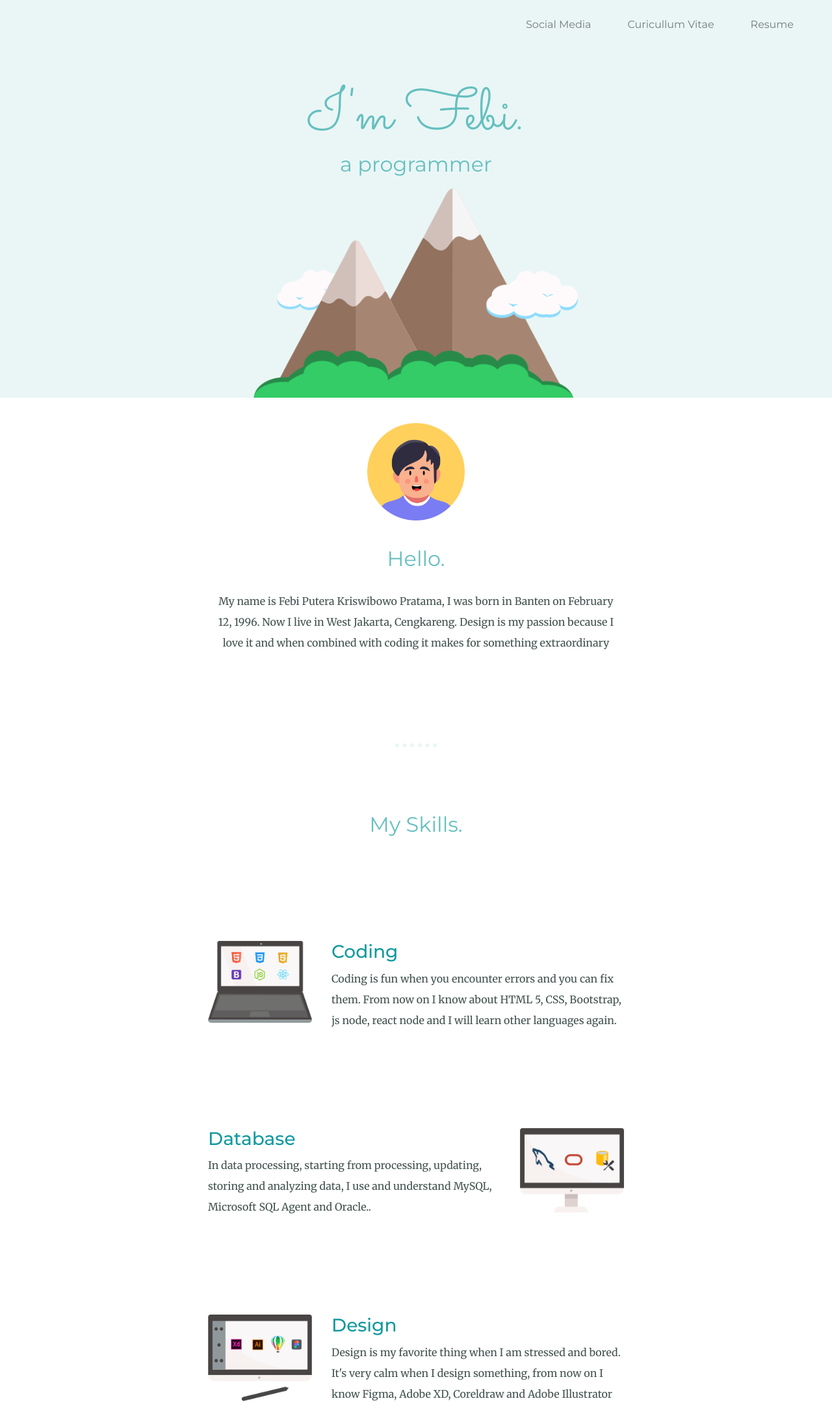
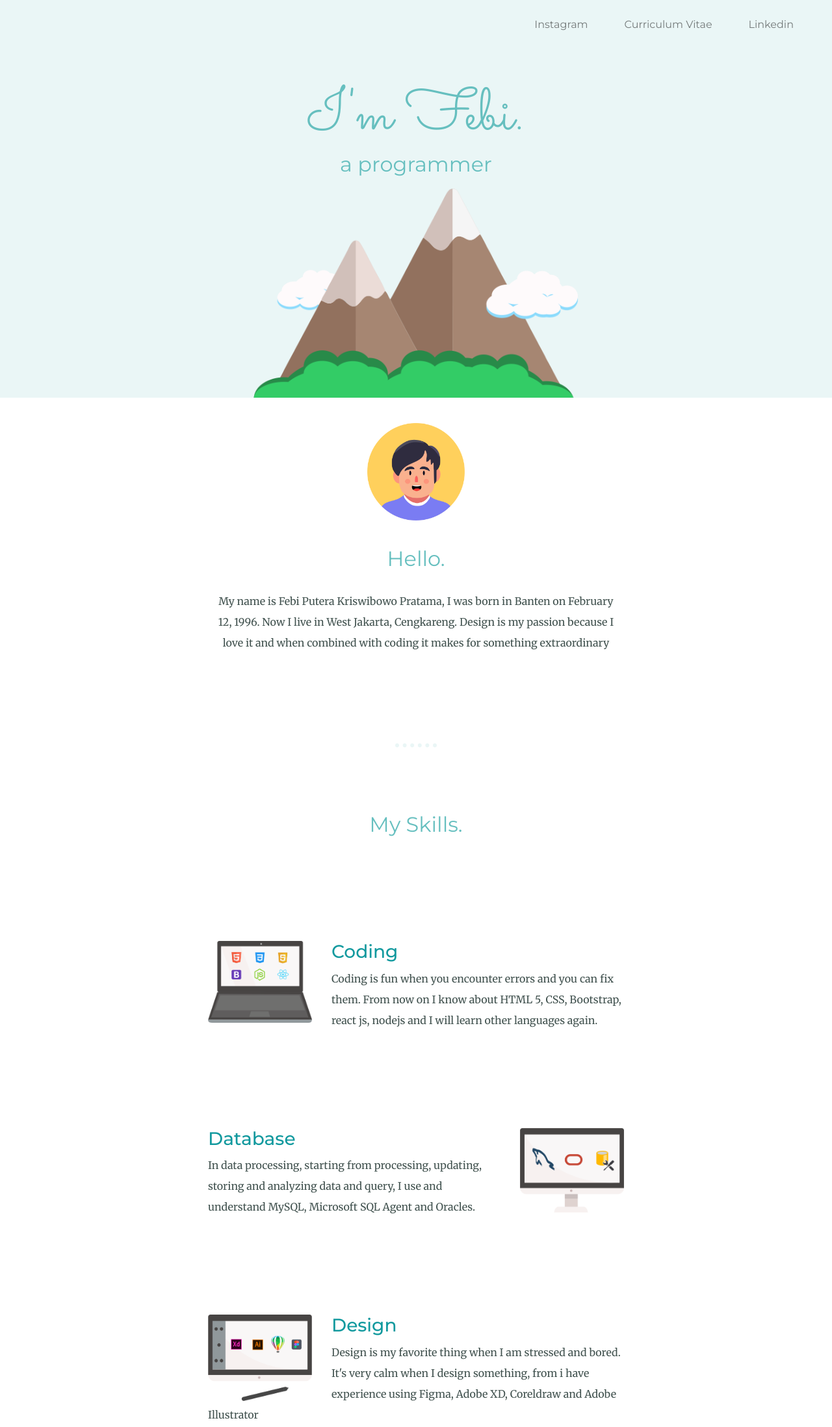
Before and after one commit to febiputera/febiportofolio, a plain HTML site: page index.html in a window 1280 px wide. Shown: the top 2196 px of the page at 65% size. Drawn offline with nearby package versions, Linux system fonts and the light colour scheme.

Commit message:
Add files via upload

```diff
--- a/index.html
+++ b/index.html
@@ -45,13 +45,13 @@
         <div class="collapse navbar-collapse" id="navbarSupportedContent">
           <ul class="navbar-nav ml-auto">
             <li class="nav-item">
-              <a class="nav-link" href="https://www.instagram.com/febiui/">Social Media</a>
+              <a class="nav-link" href="https://www.instagram.com/febiui/">Instagram</a>
             </li>
             <li class="nav-item">
-              <a class="nav-link" href="file/CV.pdf">Curicullum Vitae</a>
+              <a class="nav-link" href="file/CV-Febi Putera.pdf">Curriculum Vitae</a>
             </li>
             <li class="nav-item">
-              <a class="nav-link" href="file/Resume.pdf">Resume</a>
+              <a class="nav-link" href="https://www.linkedin.com/in/febi-putera-kriswibowo-pratama-814248172/">Linkedin</a>
 
             </li>
           </ul>
@@ -94,20 +94,20 @@
     <div class="skill-row">
       <img class="gambar-development" src="images/1.koding.png" alt="skill-koding">
       <h3>Coding</h3>
-      <p class="description-skill-development">Coding is fun when you encounter errors and you can fix them. From now on I know about HTML 5, CSS, Bootstrap, js node, react node and I will learn other languages again.</p>
+      <p class="description-skill-development">Coding is fun when you encounter errors and you can fix them. From now on I know about HTML 5, CSS, Bootstrap, react js, nodejs and I will learn other languages again.</p>
 
     </div>
 
     <div class="skill-row">
       <img class="gambar-database" src="images/1.database.png" alt="skill-database">
       <h3>Database</h3>
-      <p class="description-skill-database">In data processing, starting from processing, updating, storing and analyzing data, I use and understand MySQL, Microsoft SQL Agent and Oracle..</p>
+      <p class="description-skill-database">In data processing, starting from processing, updating, storing and analyzing data and query, I use and understand MySQL, Microsoft SQL Agent and Oracles.</p>
     </div>
 
     <div class="skill-row">
       <img class="gambar-design" src="images/1.design3.png" alt="skill-design">
       <h3>Design</h3>
-      <p class="description-design-development">Design is my favorite thing when I am stressed and bored. It's very calm when I design something, from now on I know Figma, Adobe XD, Coreldraw and Adobe Illustrator</p>
+      <p class="description-design-development">Design is my favorite thing when I am stressed and bored. It's very calm when I design something, from i have experience using Figma, Adobe XD, Coreldraw and Adobe Illustrator</p>
     </div>
 
   </div>
@@ -146,7 +146,7 @@
         <img class="gambar-education" src="images/udinus2.png" alt="personal-images">
         <h3>Dian Nuswantoro Univeristy</h3>
         <p>Bachelor Degree Informatic Engineering</p>
-        <h6>2011-2014</h6>
+        <h6>2014-2018</h6>
       </div>
 
     </div>
```
Also changed, not shown: images/cv.png (added), 1 other file.
